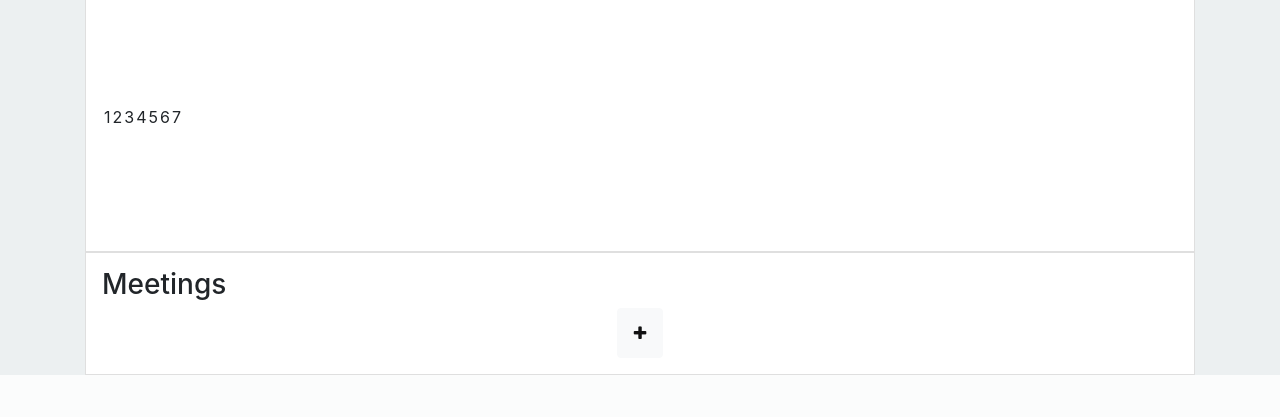
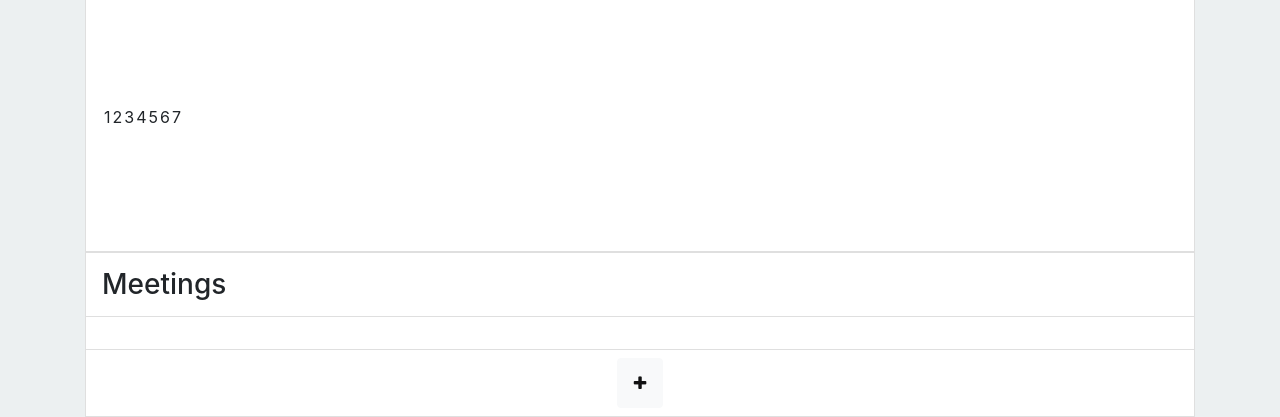
Before and after one commit to Oisins/ScrumManager, a Flask app: page /meetings in a window 1280 px wide. Shown: the part 748-1165 px from the top of the page. Before the commit the page ends 1123 px from the top, so only its background shows below. Run offline with Flask 2, Linux system fonts and the light colour scheme; the visitor is signed in with stand-in values (Sample User, id 1); data comes from the database, SQL or seed files in the repository; data that the repository does not hold is empty; some libraries are stand-ins or nearby versions.

Commit message:
Panel CSS verbessert

```diff
--- a/app/static/css/sprints.css
+++ b/app/static/css/sprints.css
@@ -8,10 +8,8 @@
 }
 
 .status {
-    margin: 0 -1rem -1rem -1rem;
     display: flex;
     flex-direction: row;
     justify-content: space-around;
     font-size: 18pt;
-    border-top: 1px solid var(--border-light);
 }
--- a/app/static/css/style.css
+++ b/app/static/css/style.css
@@ -2,14 +2,13 @@
  *   Theme
  */
 :root {
-	--main-background-color: #ecf0f1;
-	--border-light: rgba(0,0,0,.125);
-	--border-highlight: #17a2b8;
-	--border-dark: rgba(0, 0, 0, 0.32);
-	--navbar: #2c3e50;
-	--navbar-highlight: #34495e;
+    --main-background-color: #ecf0f1;
+    --border-light: rgba(0, 0, 0, .125);
+    --border-highlight: #17a2b8;
+    --border-dark: rgba(0, 0, 0, 0.32);
+    --navbar: #2c3e50;
+    --navbar-highlight: #34495e;
 }
-
 
 /*
  *   Style
@@ -31,16 +30,33 @@ body {
     background-color: var(--navbar-highlight) !important;
 }
 
-
 /*
  *   Komponenten
  */
 .panel {
     border: 1px solid var(--border-light);
     background-color: #FFF;
-    padding: 1rem;
+
+    position: relative;
+    display: flex;
+    flex-direction: column;
 }
 
 .panel-titel {
     margin-bottom: .75rem;
 }
+
+.panel-head {
+    padding: 1em 1em 0.5em 1em;
+    border-bottom: 1px solid var(--border-light);
+}
+
+.panel-body {
+    padding: 1rem;
+    flex: 1;
+}
+
+.panel-footer {
+    padding: 0.5em;
+    border-top: 1px solid var(--border-light);
+}
--- a/app/templates/backlog.html
+++ b/app/templates/backlog.html
@@ -1,7 +1,8 @@
 {% extends "base.html" %}
 {% macro story_panel() %}
-    <div class="panel d-flex flex-column">
-        <div class="panel-title d-flex justify-content-between">
+    <div class="panel">
+        <div class="panel-body d-flex flex-column">
+            <div class="panel-title d-flex justify-content-between align-items-start">
                 <h4 class="story-titel"></h4>
                 <button class="btn btn-light story-edit" type="button">
                     <i class="fa fa-pencil" aria-hidden="true"></i>
@@ -13,6 +14,7 @@
             </ul>
 
             <a href="#" class="mt-auto story-link"></a>
+        </div>
     </div>
 {% endmacro %}
 {% macro kriterium_dom() %}
--- a/app/templates/users.html
+++ b/app/templates/users.html
@@ -54,6 +54,7 @@
         </div>
         {% for user in users %}
             <div class="panel">
+                <div class="panel-body">
                     <button class="btn btn-light float-right" type="button"
                             data-target="#bearbeitenModal"
                             data-toggle="modal"
@@ -76,6 +77,7 @@
                         <div>
                             <i class="fa fa-check text-success" aria-hidden="true"></i>
                             {{ user.tasks_nach_status(2) | length }}
+                        </div>
                     </div>
                 </div>
             </div>
```
Also changed, not shown: app/templates/dashboard.html (+7 -1 lines). Lines whose indentation alone changed are shown as unchanged.
